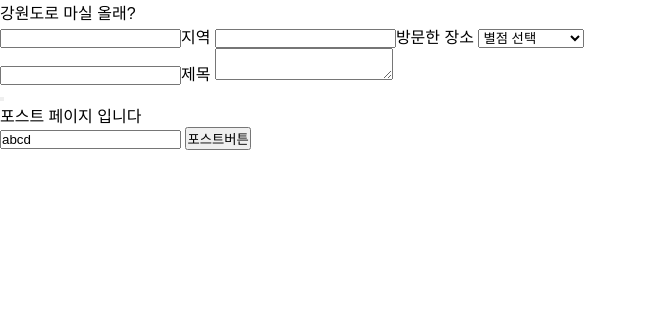
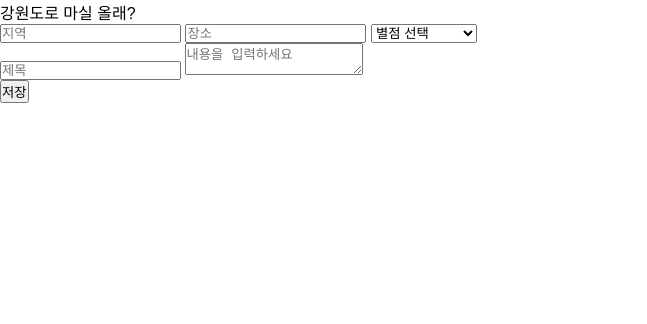
Before and after one commit to Ahnyeonil/GMO-project, a Flask app: template templates/postPage_team1.html in a window 1280 px wide. Shown: the top 324 px of the page, without its empty margins (0-647 px from the left). Run offline with Flask 2, Linux system fonts and the light colour scheme; the template is opened without the code that fills it, so the values that code supplies are empty.

Commit message:
post page html markup

```diff
--- a/templates/postPage_team1.html
+++ b/templates/postPage_team1.html
@@ -20,8 +20,8 @@
 <div class="post-box">
     <div class="input-area">
         <div class="info">
-            <input type="text" class="city">지역</input>
-            <input type="text" class="area">방문한 장소</input>
+            <input type="text" class="city" placeholder="지역">
+            <input type="text" class="area" placeholder="장소">
             <select class="star">
                 <option selected> 별점 선택</option>
                 <option value="1">⭐</option>
@@ -32,18 +32,17 @@
             </select>
         </div>
         <div class="write">
-            <input type="text" class="title">제목</input>
-            <textarea class="dsc"></textarea>
+            <input type="text" class="title" placeholder="제목">
+            <textarea class="dsc" placeholder="내용을 입력하세요"></textarea>
         </div>
     </div>
-    <button class="submit"></button>
+    <button class="submit">저장</button>
 </div>
 
-    포스트 페이지 입니다
-    <br >
-    <form method="post" name="postBtn">
-        <input type="text" value="abcd"/>
-        <button type="submit">포스트버튼</button>
-    </form>
+<!--    <br >-->
+<!--    <form method="post" name="postBtn">-->
+<!--        <input type="text" value="abcd"/>-->
+<!--        <button type="submit">포스트버튼</button>-->
+<!--    </form>-->
 </body>
 </html>
```
